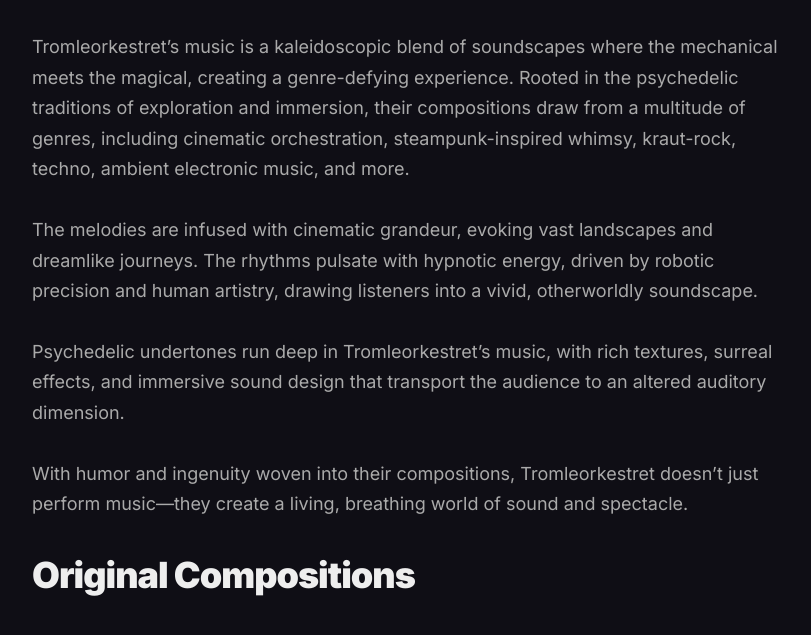
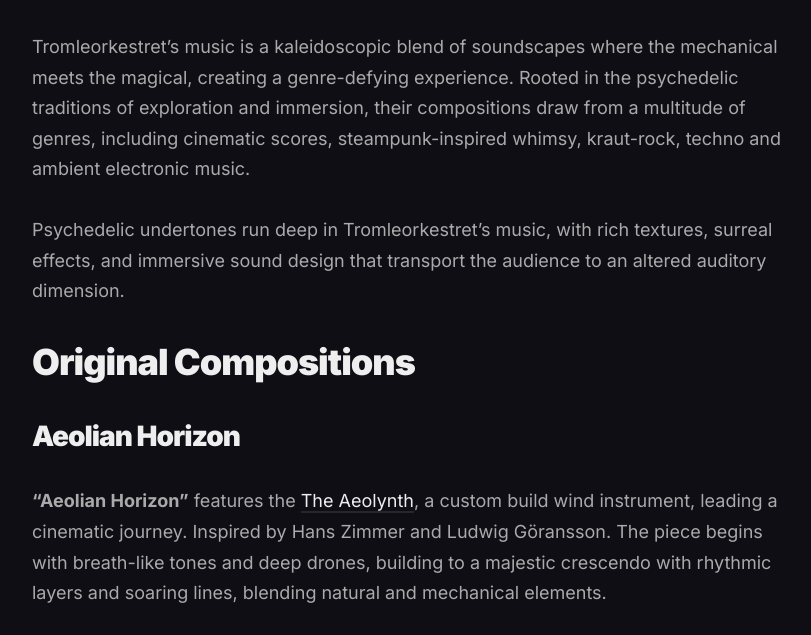
Before and after one commit to robotic4udio/tromleorkestret, a Jekyll site: the page built from _pages/music.md, in a window 1280 px wide and 1400 px high, scrolled down 440 px. Shown: the part 224-859 px from the top of the window, without its empty margins (228-1039 px from the left). Built offline with Jekyll 4.4.1, drawn with Linux system fonts in a browser that asks for light colours; some of the changed text lies outside the part shown; grey boxes are pictures that could not be loaded.

Commit message:
Update Music Section

```diff
--- a/_pages/music.md
+++ b/_pages/music.md
@@ -5,20 +5,17 @@
 image: '/images/tromleorkestret/TromleJul1.jpg'
 ---
 
-Tromleorkestret’s music is a kaleidoscopic blend of soundscapes where the mechanical meets the magical, creating a genre-defying experience. Rooted in the psychedelic traditions of exploration and immersion, their compositions draw from a multitude of genres, including cinematic orchestration, steampunk-inspired whimsy, kraut-rock, techno, ambient electronic music, and more.
-
-The melodies are infused with cinematic grandeur, evoking vast landscapes and dreamlike journeys. The rhythms pulsate with hypnotic energy, driven by robotic precision and human artistry, drawing listeners into a vivid, otherworldly soundscape.
+Tromleorkestret’s music is a kaleidoscopic blend of soundscapes where the mechanical meets the magical, creating a genre-defying experience. Rooted in the psychedelic traditions of exploration and immersion, their compositions draw from a multitude of genres, including cinematic scores, steampunk-inspired whimsy, kraut-rock, techno and ambient electronic music.
 
 Psychedelic undertones run deep in Tromleorkestret’s music, with rich textures, surreal effects, and immersive sound design that transport the audience to an altered auditory dimension.
-
-With humor and ingenuity woven into their compositions, Tromleorkestret doesn’t just perform music—they create a living, breathing world of sound and spectacle.
-
 
 # Original Compositions
 
 ## Aeolian Horizon
 
-**"Aeolian Horizon"** features the **Aeolynth** leading a cinematic journey. Inspired by Hans Zimmer and Ludwig Göransson. The piece begins with breath-like tones and deep drones, building to a majestic crescendo with rhythmic layers and soaring lines, blending natural and mechanical elements.
+**"Aeolian Horizon"** features the [The Aeolynth]({{site.baseurl}}/aeolynth), a custom build wind instrument, leading a cinematic journey. Inspired by Hans Zimmer and Ludwig Göransson. The piece begins with breath-like tones and deep drones, building to a majestic crescendo with rhythmic layers and soaring lines, blending natural and mechanical elements.
+
+<p><iframe height="180" scrolling="no" frameborder="no" allow="autoplay" src="https://w.soundcloud.com/player/?url=https%3A//api.soundcloud.com/tracks/2022945644&color=%23ff5500&auto_play=false&hide_related=false&show_comments=true&show_user=true&show_reposts=false&show_teaser=true&visual=true"></iframe></p>
 
 ## Battery
 **"Battery"** is Tromleorkestret’s playful homage to Kraftwerk, blending retro-futuristic charm with mechanical precision. The track pulses with vibrant energy, humor, and innovation, creating a captivating dance between man and machine.
@@ -26,9 +23,10 @@
 ## Fautec
 A pulsating, electronic-inspired journey with shades of **Plaid, Autechre, and experimental IDM**, driven by our self-constructed, steampunk-infused music machine. Mechanical precision meets psychedelic textures in this hypnotic performance.
 
+<p><iframe height="150" scrolling="no" frameborder="no" allow="autoplay" src="https://w.soundcloud.com/player/?url=https%3A//api.soundcloud.com/tracks/2023007844&color=%23ff5500&auto_play=false&hide_related=false&show_comments=true&show_user=true&show_reposts=false&show_teaser=true&visual=true"></iframe></p>
+
+Below is a raw audience recording of Tromleorkestret performing *"Fautec"* at *Bascherdeis Festival 2024* in Italy:
 <p><iframe src="https://www.youtube.com/embed/XhqKQKAevvg?si=Ms19kBLu-6QCqqmE" frameborder="0" allowfullscreen></iframe></p>
-*A raw audience recording of Tromleorkestret performing *"Fautec"* at *Bascherdeis Festival 2024* in Italy*
-
 
 ## The Introducer
 This track channels the glitchy grooves and cinematic bass design of Tipper, blending intricate percussive textures, warped synth lines, and our signature mechanical precision.
@@ -40,6 +38,8 @@
 ## High Voltage
 
 **"High Voltage"** is a relentless fusion of krautrock, techno, and cyberpunk energy. Pulsing with motorik rhythms and sharp, industrial textures, the track drives forward with unyielding intensity. Drawing inspiration from **Neu**, **CAN**, and **Einstürzende Neubauten**, this piece awakens Tromleorkestret’s Music Machine in a cacophony of mechanical precision and evolving textures.
+
+<p><iframe height="150" scrolling="no" frameborder="no" allow="autoplay" src="https://w.soundcloud.com/player/?url=https%3A//api.soundcloud.com/tracks/2023020088&color=%23ff5500&auto_play=false&hide_related=false&show_comments=true&show_user=true&show_reposts=false&show_teaser=true&visual=true"></iframe></p>
 
 <p><iframe src="https://www.youtube.com/embed/tCststWZANQ?si=FyvWxDS61yp-I7L1" frameborder="0" allowfullscreen></iframe></p>
 *A raw audience recording of Tromleorkestret performing *"High Voltage"* at *Bascherdeis Festival 2024* in Italy*
@@ -58,17 +58,17 @@
 <p><iframe src="https://www.youtube.com/embed/CjUIswZyYQ0?si=cY7s-G8mBPgq2uaH" frameborder="0" allowfullscreen></iframe></p>
 
 
-
-
 ## The Midnight Carousel
 
 Step into the swirling chaos of **"The Midnight Carousel"**, a darkly enchanting composition that captures the madness and wonder of a haunted carnival spinning endlessly in the dead of night. Composed in the shadowy tones of **F minor**, with an unsettling reliance on **chromatic mediant chord relations**, this track twists and turns unpredictably, much like the carousel it depicts—a machine of both beauty and eerie disarray.
 
 
 
-## Velvet Mechanica
+## Velvet
 
- **"Velvet Mechanica"** is a lush and hypnotic track that plunges the listener into the moody, cinematic world of trip-hop. Inspired by the genre-defining sounds of **Portishead**, **Lamb**, and **Massive Attack**, this composition layers haunting melodies, ethereal atmospheres, and pulsating rhythms into a tapestry that feels both deeply human and intriguingly machine-like.
+ **"Velvet"** is a lush and hypnotic track that plunges the listener into the moody, cinematic world of trip-hop. Inspired by the genre-defining sounds of **Portishead**, **Lamb**, and **Massive Attack**, this composition layers haunting melodies, ethereal atmospheres, and pulsating rhythms into a tapestry that feels both deeply human and intriguingly machine-like.
+
+<p><iframe height="180" scrolling="no" frameborder="no" allow="autoplay" src="https://w.soundcloud.com/player/?url=https%3A//api.soundcloud.com/tracks/2022920744&color=%23ff5500&auto_play=false&hide_related=false&show_comments=true&show_user=true&show_reposts=false&show_teaser=true&visual=true"></iframe></p>
 
 <hr>
 
@@ -92,6 +92,9 @@
 <p><iframe src="https://www.youtube.com/embed/cEMoyGLqiOM?si=tgVrxkCMEydU15N2" frameborder="0" allowfullscreen></iframe></p>
 
 
+
+<p><iframe height="160" scrolling="no" frameborder="no" allow="autoplay" src="https://w.soundcloud.com/player/?url=https%3A//api.soundcloud.com/playlists/1961598160&color=%23ff5500&auto_play=false&hide_related=false&show_comments=true&show_user=true&show_reposts=false&show_teaser=true&visual=true"></iframe></p>
+
 <hr>
 
 
```
